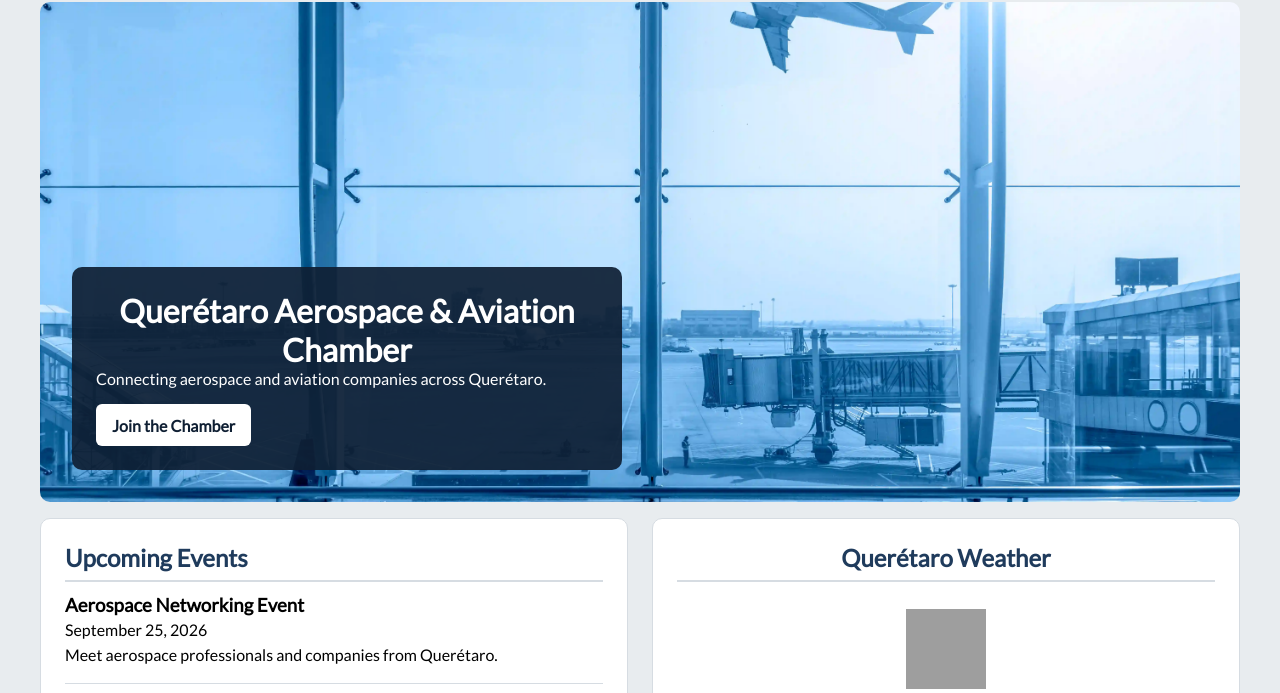
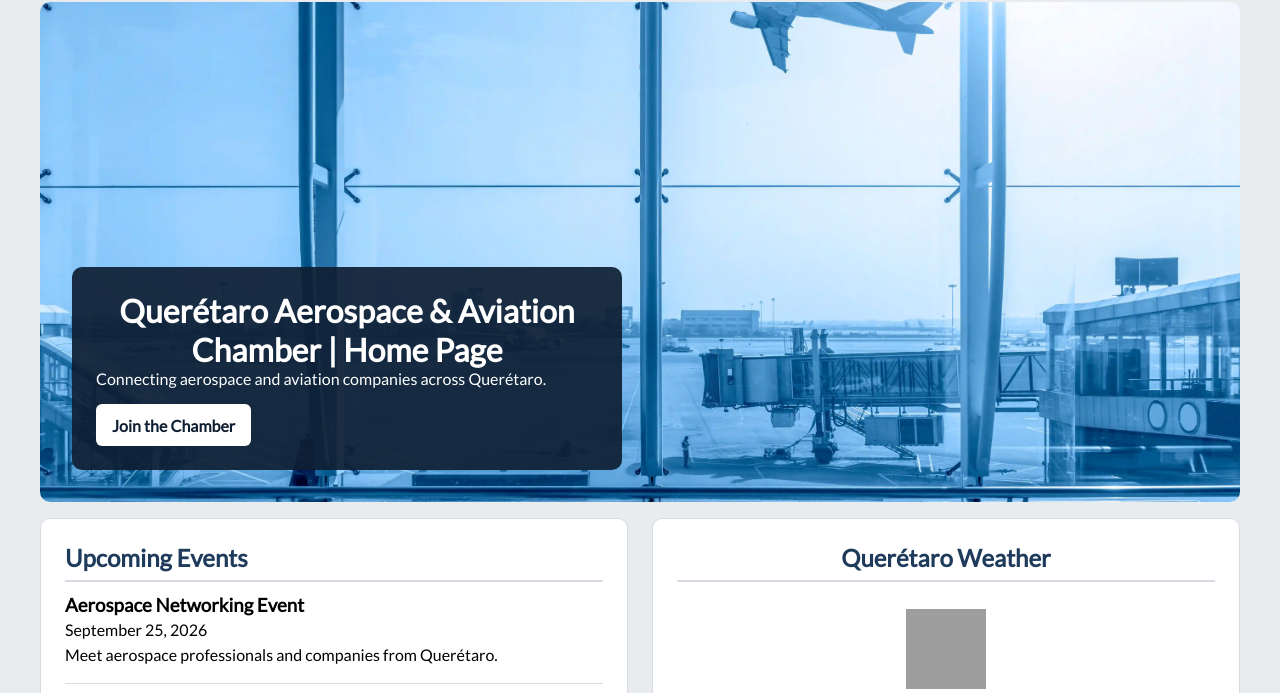
Before and after one commit to LAQB2020/wdd231, a plain HTML site: page chamber/index.html in a window 1280 px wide. Shown: the part 82-775 px from the top of the page. Drawn offline with Linux system fonts and the light colour scheme; no server answers; grey boxes are pictures that could not be loaded.

Commit message:
improvements

```diff
--- a/chamber/index.html
+++ b/chamber/index.html
@@ -3,12 +3,12 @@
 <head>
     <meta charset="UTF-8">
     <meta name="viewport" content="width=device-width, initial-scale=1.0">
-    <title>Directory Chamber of Commerce</title>
+    <title>Querétaro Aerospace & Aviation Chamber | Home Page</title>
 
-    <meta name="description" content="WDD 231  Web Fronted Development Luis Quezada. This is directory of chamber of commerce">
+    <meta name="description" content="Explore the Querétaro Aerospace & Aviation Chamber directory to discover local aerospace companies, events, resources, and business opportunities.">
     <meta name="author" content="Luis Quezada">
 
-    <meta property="og:title" content="Querétaro Aerospace & Aviation Chamber">
+    <meta property="og:title" content="Querétaro Aerospace & Aviation Chamber Directory Home Page">
     <meta property="og:description" content="Connect with Querétaro's aerospace community, discover local companies, industry events, business opportunities, and resources.">
     <meta property="og:image" content="https://laqb2020.github.io/wdd231/images/og-image.webp">
     <meta property="og:url" content="https://laqb2020.github.io/wdd231/chamber">
@@ -61,7 +61,7 @@
                     >
 
                     <div class="hero-content">
-                        <h1>Querétaro Aerospace & Aviation Chamber</h1>
+                        <h1>Querétaro Aerospace & Aviation Chamber | Home Page </h1>
 
                         <p>
                             Connecting aerospace and aviation companies
```
